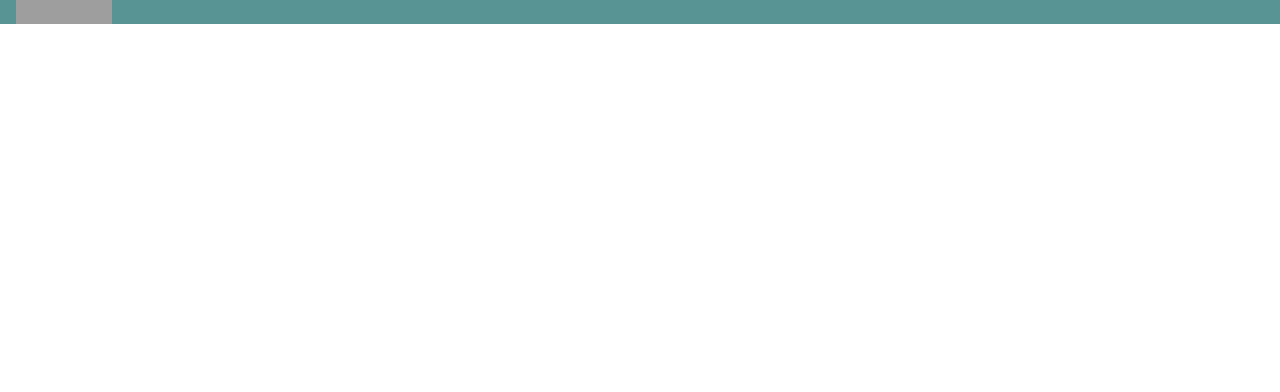
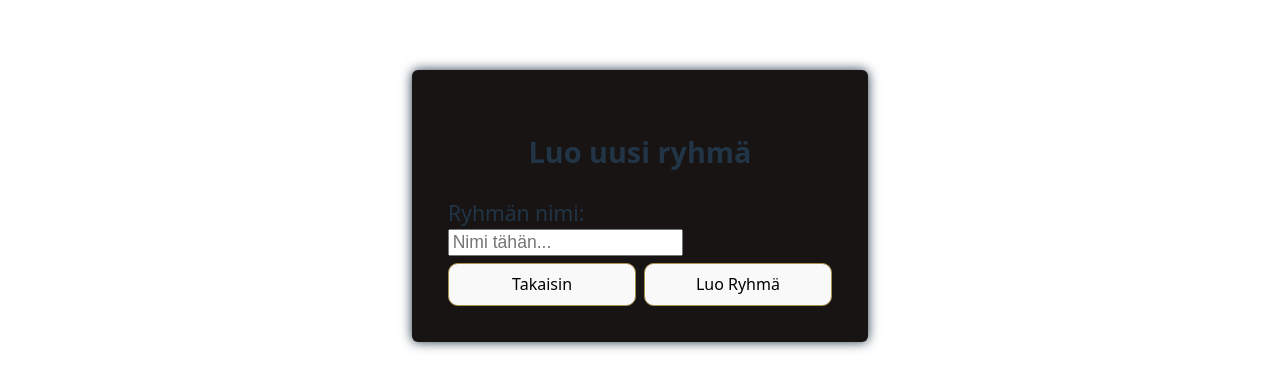
Before and after one commit to Takakontti/SG10-Web-ohjelmoinnin-projekti, a React (Vite) app: page /GroupCreation in a window 1280 px wide. Shown: the part 188-580 px from the top of the page. Built offline with nearby package versions, Linux system fonts and the light colour scheme; grey boxes are pictures that could not be loaded.

Commit message:
Kesken eräinen groupCreation

```diff
--- a/api/controllers/groupController.js
+++ b/api/controllers/groupController.js
@@ -42,16 +42,18 @@ const createMovieList = async (req, res, next) => {
 }
 
 const NewGroup = async (req, res, next) => {
+  console.log('before in backend')
   const groupName = req.body.groupName
-  const userId = req.user.Id
+  const userId = req.user.id
 
   if(groupName.trim() === ''){
     return res.status(400).json({ message: 'Group name is required' })
   }
 
   try {
+    console.log('before post')
     const result = await createNewGroup(groupName, userId)
-
+    console.log('after')
     return res.status(201).json({ message: 'Group created successfully', result })
   } catch (error) {
     return next(error)
--- a/api/models/group.js
+++ b/api/models/group.js
@@ -63,7 +63,7 @@ const createNewGroup = async (groupName, userId) => {
     )
     INSERT INTO group_members (user_id, group_id, is_admin)
     SELECT $2, new_group.id, 't'
-    FROM new_group`
+    FROM new_group`,
     [groupName, userId]
   )
 
--- a/src/App.jsx
+++ b/src/App.jsx
@@ -13,6 +13,7 @@ import CreateMovieList from './components/CreateMovieList'
 import Review from './components/review/Review'
 import MoviePage from './components/MoviePage'
 import TopBar from './components/TopBar'
+import GroupCreation from './components/GroupCreation'
 
 function App() {
 
@@ -25,6 +26,7 @@ function App() {
         <Route path='/Authentication/Login' element={<Login />} />
         <Route path='/search' element={<SearchResults />} />
         <Route path='/GroupView' element={<GroupView />} />
+        <Route path='/GroupCreation' element={<GroupCreation />} />
         <Route path='/CreateMovieList' element={<CreateMovieList />} />
         <Route path='/MovieReviews' element={<Review />} />
         <Route path='/movie' element={<MoviePage />} />
--- a/src/FrontPage.css
+++ b/src/FrontPage.css
@@ -1,7 +1,7 @@
 .main-container {
   display: flex;
   flex-direction: column;
-  position: none;
+  position: unset;
   width: 80%;
   height: 40rem; /* Temp hardcoded height for the base of the front page */
   padding: 30px;
@@ -25,6 +25,5 @@
   .main-container{
     width: 80rem;
     position: relative;
-    transform: none;
   }
 }
--- /dev/null
+++ b/src/components/GroupCreation.css
@@ -0,0 +1,27 @@
+.group-creation-foundation {
+    display: flex;
+    justify-content: center;
+    align-items: center;
+    flex: 1;
+    padding: 20px;
+}
+
+.group-creation-form {
+    width: 320px;
+    max-width: 400px;
+    padding: 30px;
+    zoom: 1.2;
+    border-radius: 5px;
+    box-shadow: 0 0 10px;
+    background-color: var(--main-bg-color);
+}
+
+.group-create-buttons-container {
+    display: flex;
+    align-items: center;
+    justify-content: space-between;
+}
+
+.group-create-buttons {
+    width: 49%;
+}
--- /dev/null
+++ b/src/components/GroupCreation.jsx
@@ -0,0 +1,82 @@
+import { Form, Button, Alert } from 'react-bootstrap'
+import { useState } from 'react'
+import { useNavigate } from 'react-router'
+import axios from 'axios'
+import './groupCreation.css'
+
+function groupCreation() {
+  const navigate = useNavigate()
+  const [groupName, setGroupName] = useState('')
+  const [isCreating, setIsCreating] = useState(false)
+  const [errors, setErrors] = useState({})
+  const [success, setSuccess] = useState ({})
+
+  const groupPage = () => {
+    navigate('/GroupView')
+  }
+
+  const validateForm = () => {
+    const newErrors = {}
+    if (!groupName.trim()) newErrors.groupName = 'Ryhmä nimi vaaditaan.'
+    return newErrors
+  }
+
+  const handleSubmit = async (event) => {
+    event.preventDefault()
+    const formErrors = validateForm()
+    setErrors(formErrors)
+
+    if (Object.keys(formErrors).length > 0) {
+      return
+    }
+
+    setIsCreating(true)
+    try {
+      await axios.post('/api/groups/new-group', {
+        groupName: groupName
+      })
+
+      setSuccess({form: 'Ryhmän luominen onnistui!'})
+    } catch (error) {
+      setErrors({ form: 'Uh oh.' })
+      console.error('Logged error: ', error)
+    } finally {
+      setIsCreating(false)
+    }
+  }
+
+  return(
+    <>
+        <div className='group-creation-foundation'>
+            <div className='group-creation-form'>
+                <h2 >Luo uusi ryhmä</h2>
+                <Form onSubmit={handleSubmit}>
+                    {errors.form && <Alert className='login-error' variant="danger" role="alert">{errors.form}</Alert>}
+                    {success.form && <Alert className='login-success' variant="success" role="alert">{success.form}</Alert>}
+                    <Form.Group className="mb-3">
+                        <Form.Label>Ryhmän nimi:</Form.Label>
+                        <Form.Control
+                        type="text"
+                        placeholder="Nimi tähän..."
+                        value={groupName}
+                        onChange={(e) => {
+                            setGroupName(e.target.value)
+                            // Tyhjentää errorit kun kenttään kirjoitetaan
+                            setErrors((currentErrors) => ({ ...currentErrors, groupName: undefined, form: undefined }))
+                        }}
+                        />
+                    </Form.Group>
+                    <div className='group-create-buttons-container'>
+                        <Button className="group-create-buttons" onClick={groupPage}>Takaisin</Button>
+                        <Button variant="primary" type="submit" className="group-create-buttons" disabled={isCreating}>
+                            {isCreating ? 'Luodaan...' : 'Luo Ryhmä'}
+                        </Button>
+                    </div>
+                </Form>
+            </div>
+        </div>
+    </>
+  )
+}
+
+export default groupCreation
--- a/src/components/GroupView.jsx
+++ b/src/components/GroupView.jsx
@@ -17,24 +17,16 @@ export default function GroupView() {
   const [groupsError, setGroupsError] = useState('')
   const [groupName, setGroupName] = useState('')
 
+  const groupCreation = () => {
+    navigate('/GroupCreation')
+  }
+
   function groupNames(value) {
     const selectedGroup = groups.find((group) => group.id === value)
 
     if (selectedGroup) {
       setSelectedGroupId(selectedGroup.id)
       setGroupName(selectedGroup.name)
-    }
-  }
-
-  function newGroupPost(value) {
-    try {
-      const response = axios.post('/api/groups/new-group', {
-        groupName: 'newTestGroup2'
-      })
-
-      console.log(response.data)
-    } catch (error) {
-      console.error('Failed: ', error)
     }
   }
 
@@ -74,7 +66,7 @@ export default function GroupView() {
 
         <div className='main-group-container'>
           <div className='group-chat-button-container'>
-            <button className="group-settings-btn" onClick={newGroupPost}>
+            <button className="group-settings-btn" onClick={groupCreation}>
               <i className="bi bi-gear-fill" aria-hidden="true" />
             </button>
 
```
Also changed, not shown: 1 other file (tests, documents, lock files or other folders).
